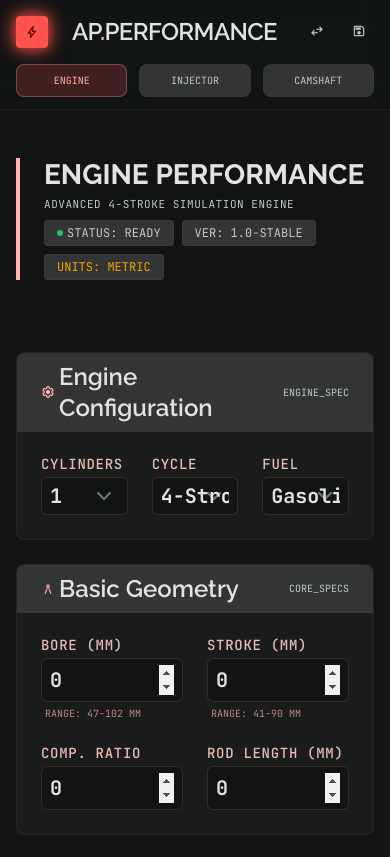
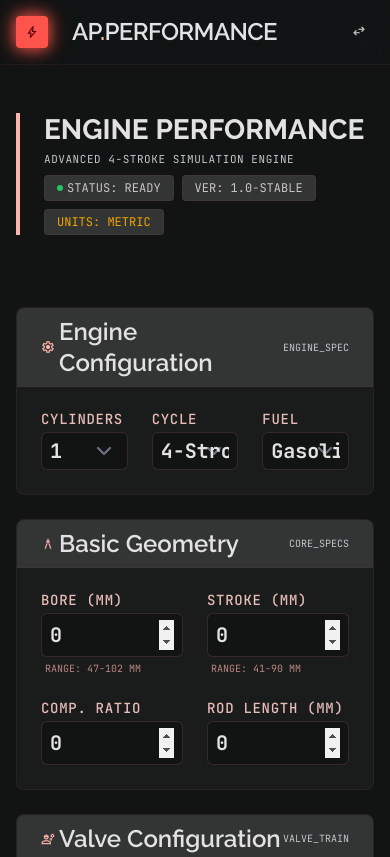
Before and after one commit to AdiPrass05/ap-perfomance, a plain HTML site: page index.html in a window 390 px wide. Shown: the top 857 px of the page. Drawn offline with nearby package versions, Linux system fonts and the light colour scheme.

Commit message:
Update index.html

```diff
--- a/index.html
+++ b/index.html
@@ -40,15 +40,7 @@
                 <button id="themeToggle" class="p-2 rounded-full hover:bg-surface-container-highest transition-colors" title="Toggle unit system">
                     <span class="material-symbols-outlined text-secondary text-sm">swap_horiz</span>
                 </button>
-                <button id="saveSetupBtn" class="p-2 rounded-full hover:bg-surface-container-highest transition-colors" title="Save current setup">
-                    <span class="material-symbols-outlined text-secondary text-sm">save</span>
-                </button>
             </div>
-        </div>
-        <div class="flex sm:hidden items-center gap-sm px-margin-mobile pb-sm">
-            <a href="index.html" class="nav-link flex-1 text-center bg-primary-container/20 px-3 py-2 rounded-lg border border-primary/30 text-[10px] font-label-mono text-primary">ENGINE</a>
-            <a href="injector.html" class="nav-link flex-1 text-center bg-surface-container-highest px-3 py-2 rounded-lg border border-outline-variant/20 text-[10px] font-label-mono text-tertiary">INJECTOR</a>
-            <a href="camshaft.html" class="nav-link flex-1 text-center bg-surface-container-highest px-3 py-2 rounded-lg border border-outline-variant/20 text-[10px] font-label-mono text-tertiary">CAMSHAFT</a>
         </div>
     </header>
 
```
